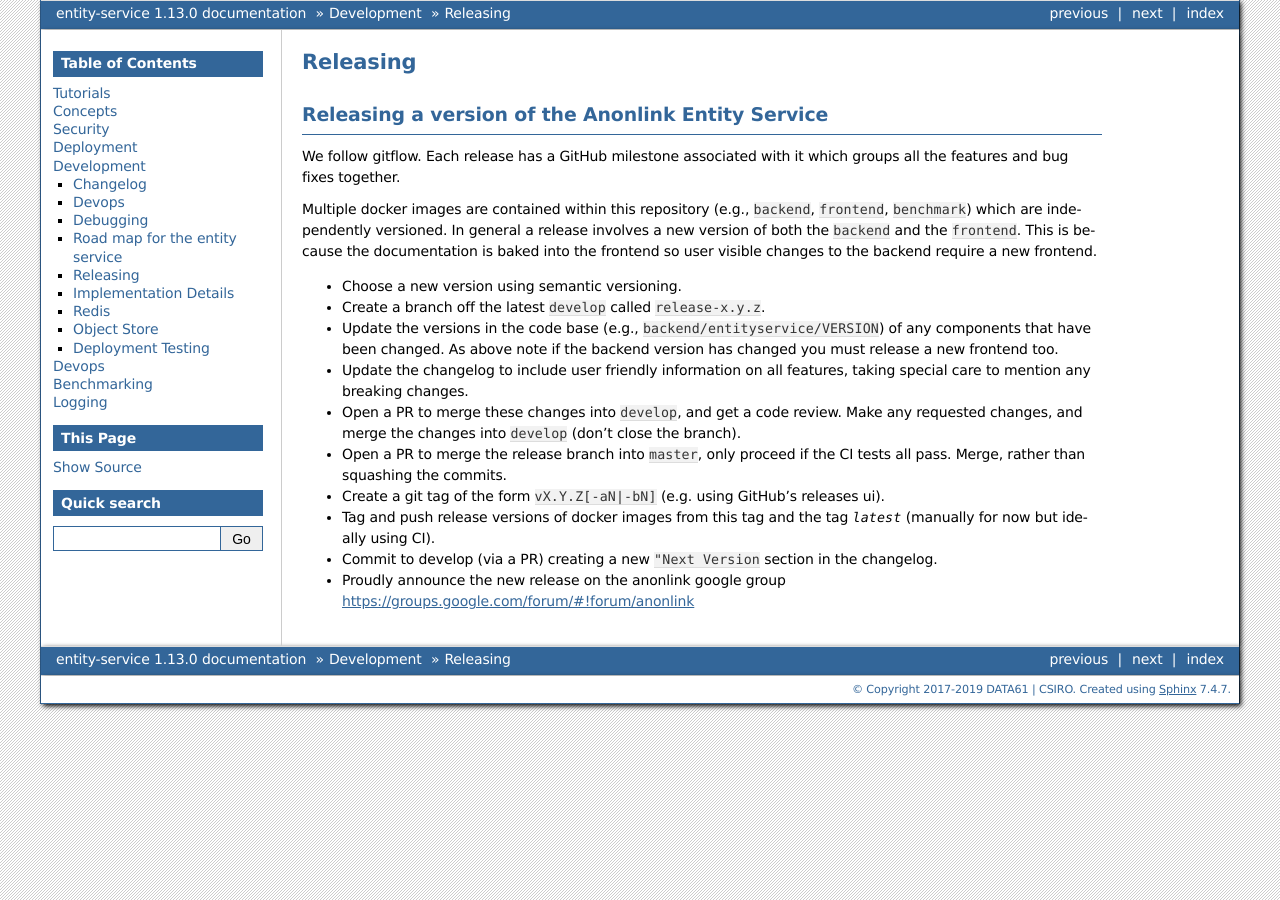
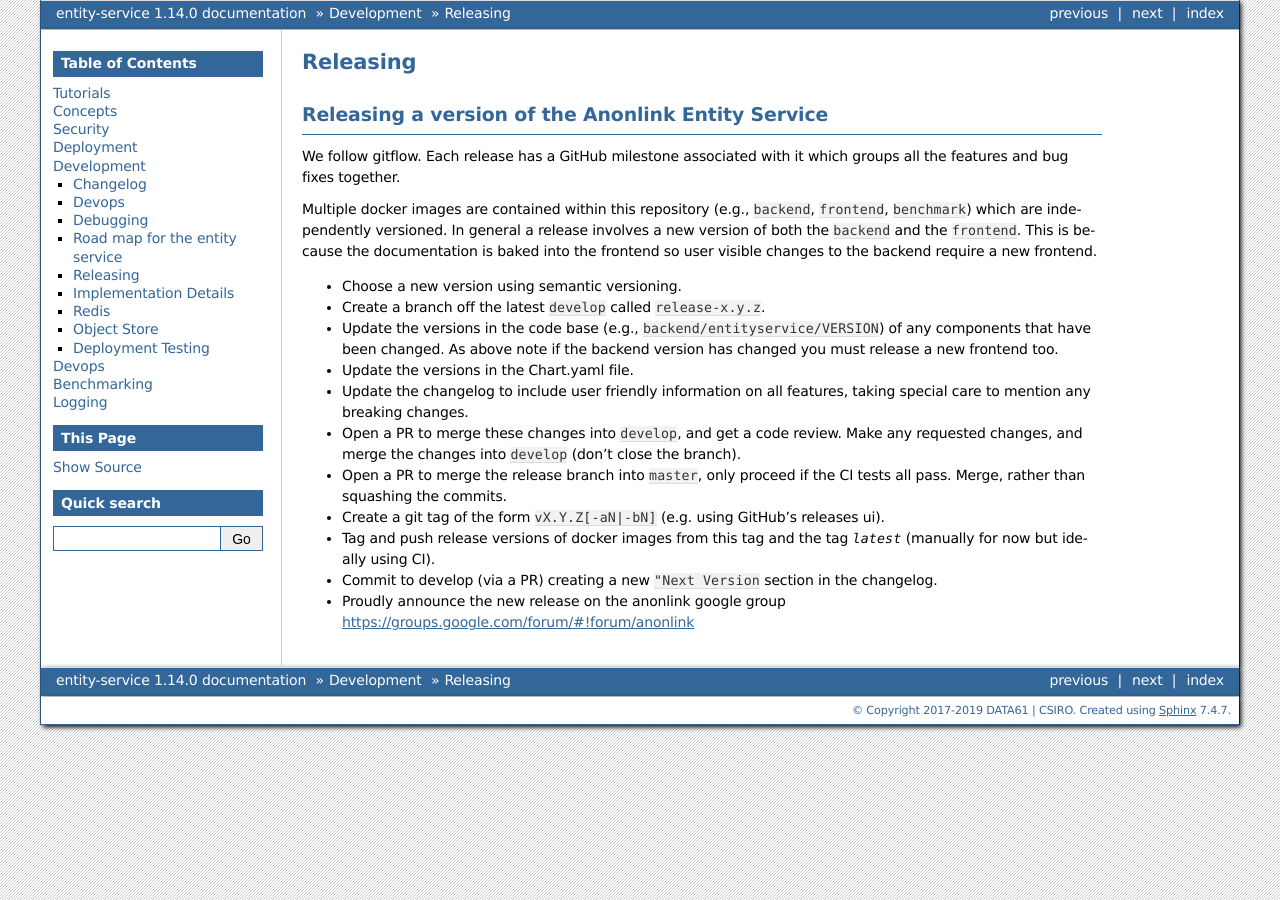
Before and after one commit to data61/anonlink-entity-service, a Sphinx documentation site: the page built from docs/releasing.rst, in a window 1280 px wide. Built offline with Sphinx 7.4.7, drawn with Linux system fonts in a browser that asks for light colours; formulas are drawn with MathJax 3; pages that are not in the unit, such as notebooks, are missing from menus.

Commit message:
Release 1.14.0 (#621)
* bump version number

* more bumping...

```diff
--- a/docs/conf.py
+++ b/docs/conf.py
@@ -66,9 +66,9 @@ author = 'Confidential Computing Team, Data61, CSIRO'
 # built documents.
 #
 # The short X.Y version.
-version = '1.13'
+version = '1.14'
 # The full version, including alpha/beta/rc tags.
-release = '1.13.0'
+release = '1.14.0'
 
 # The language for content autogenerated by Sphinx. Refer to documentation
 # for a list of supported languages.
--- a/docs/releasing.rst
+++ b/docs/releasing.rst
@@ -17,6 +17,7 @@ frontend.
 - Create a branch off the latest ``develop`` called ``release-x.y.z``.
 - Update the versions in the code base (e.g., ``backend/entityservice/VERSION``) of any components that have been
   changed. As above note if the backend version has changed you must release a new frontend too.
+- Update the versions in the Chart.yaml file.
 - Update the changelog to include user friendly information on all features, taking special care
   to mention any breaking changes.
 - Open a PR to merge these changes into ``develop``, and get a code review. Make any requested changes, and merge the
```
Also changed, not shown: 4 other files.
